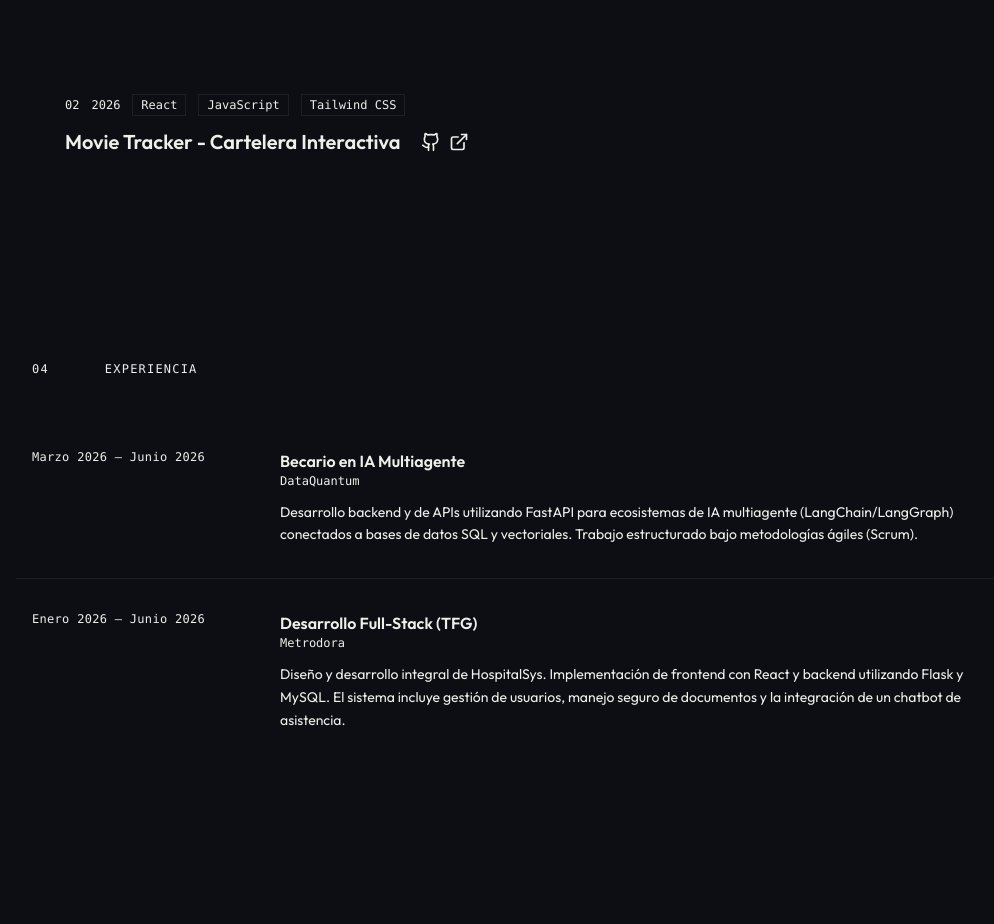
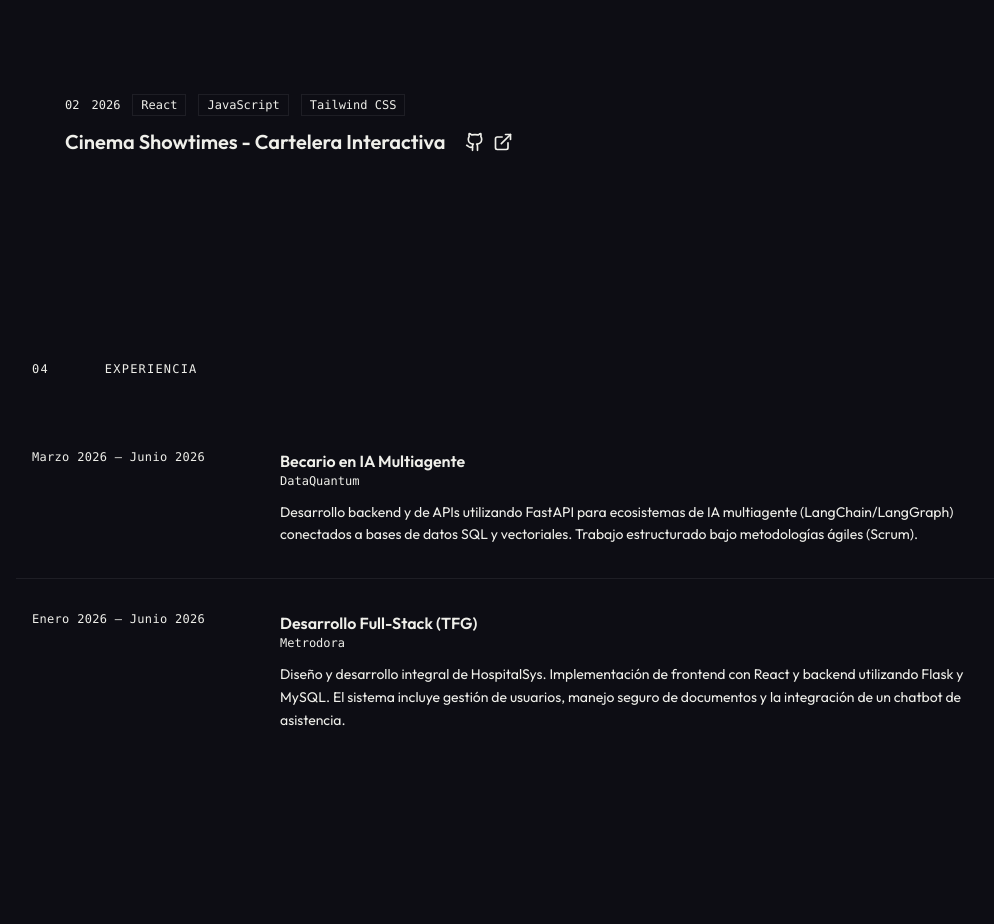
Before and after one commit to Casasluis010/portfolio-web, a React (Vite) app: page / in a window 1280 px wide. Shown: the part 2124-3048 px from the top of the page, without its empty margins (120-1114 px from the left). Built offline with nearby package versions, Linux system fonts and the light colour scheme; a web font is replaced by a local one.

Commit message:
Actualizar App.tsx

```diff
--- a/src/app/App.tsx
+++ b/src/app/App.tsx
@@ -321,7 +321,7 @@ export default function App() {
                   {/* Título y Enlaces (GitHub + Demo) */}
                   <div className="flex items-center gap-3 mb-3">
                     <h3 className="text-xl font-semibold group-hover:text-primary transition-colors">
-                      Movie Tracker - Cartelera Interactiva
+                      Cinema Showtimes - Cartelera Interactiva
                     </h3>
                     <div className="flex items-center gap-2 ml-2">
                       <a
```
